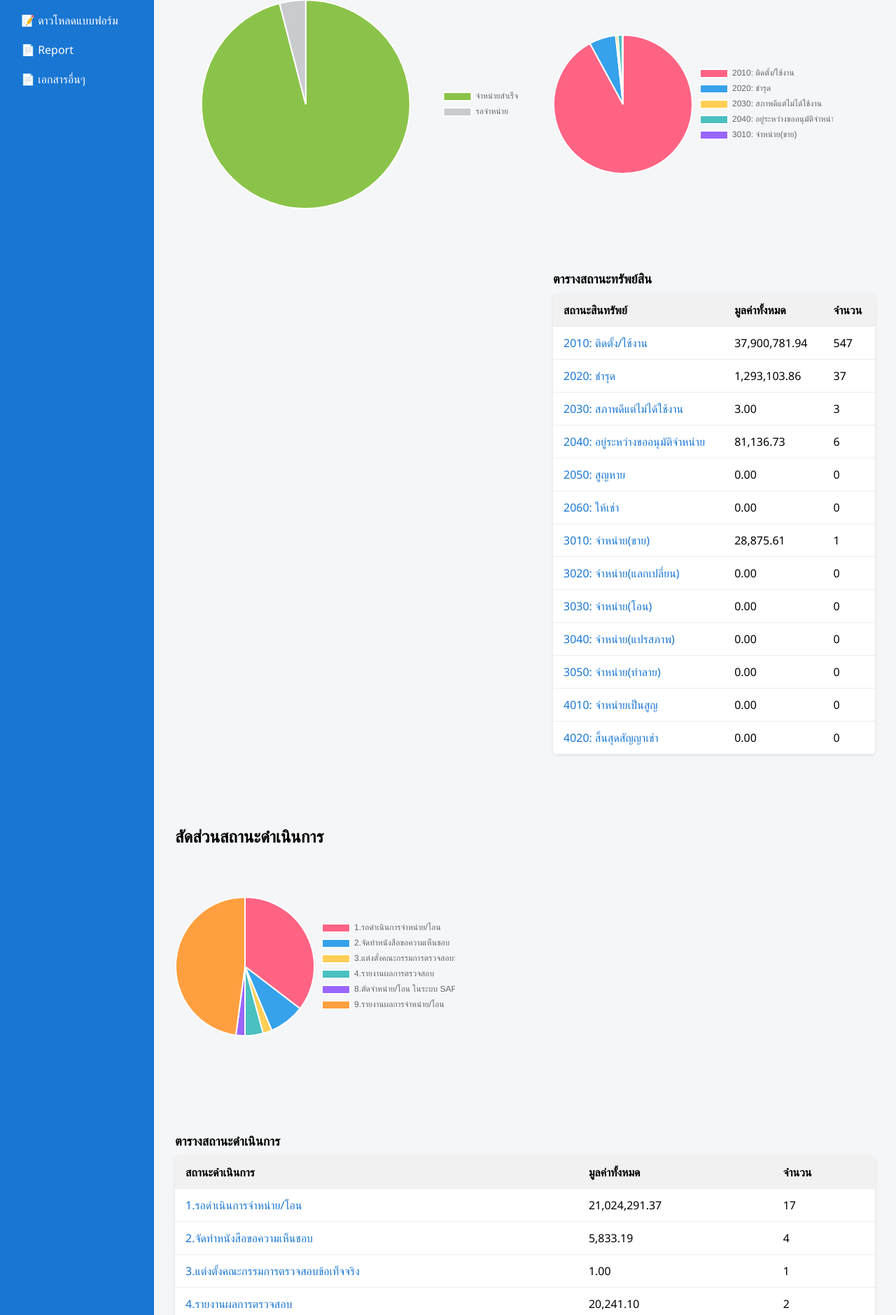
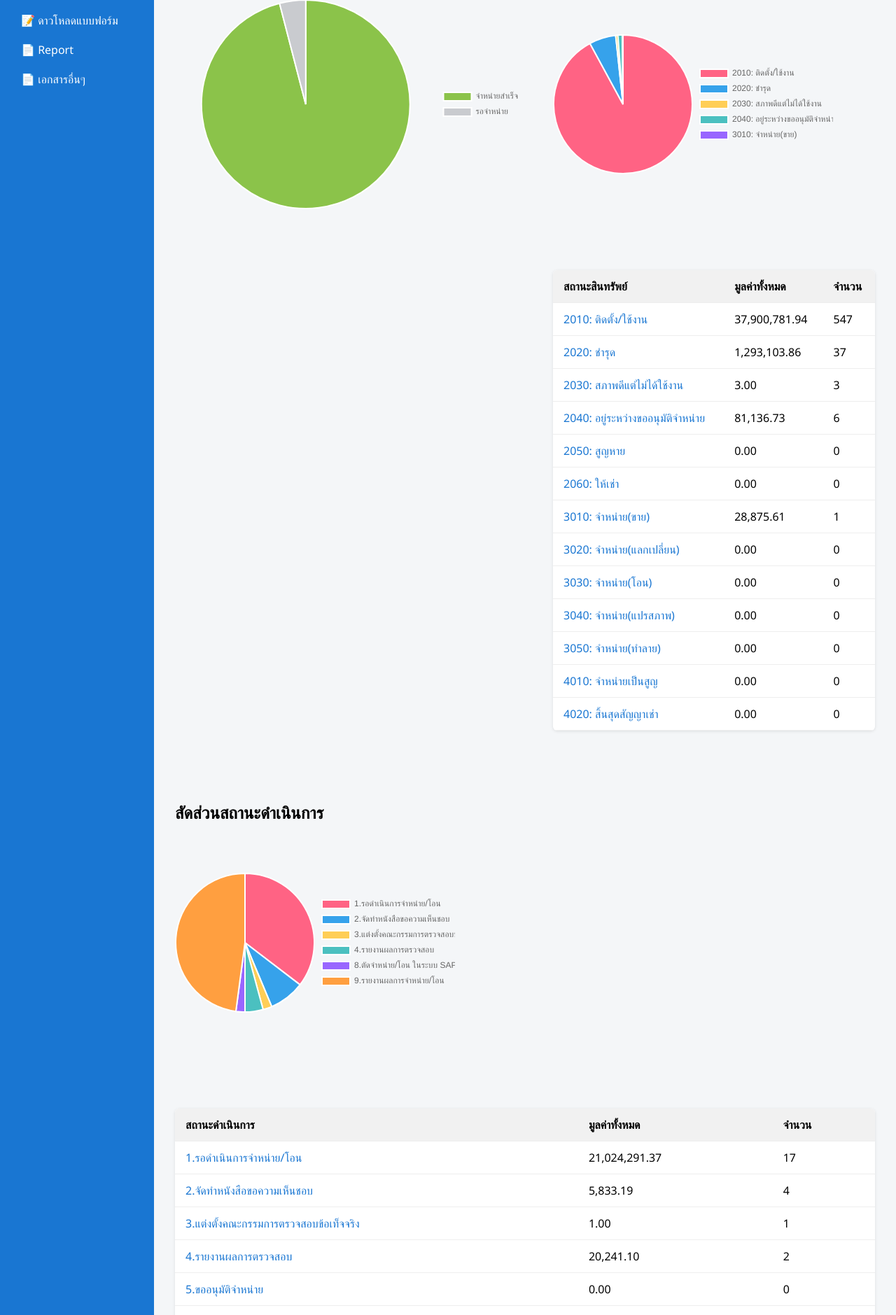
Before and after one commit to nookdanger/1bath-ngao, a FastAPI app: page /main in a window 1280 px wide. Shown: the part 160-2039 px from the top of the page at 70% size. Run offline with FastAPI, Linux system fonts and the light colour scheme; data comes from the database, SQL or seed files in the repository.

Commit message:
del หัวตาราง

```diff
--- a/templates/main.html
+++ b/templates/main.html
@@ -204,7 +204,7 @@
             </div>
           </div>
           <div class="chart-box">
-            <h3>ตารางสถานะทรัพย์สิน</h3>
+
             <table>
               <thead>
                 <tr>
@@ -237,7 +237,7 @@
             </div>
           </div>
           <div class="chart-box">
-            <h3>ตารางสถานะดำเนินการ</h3>
+
             <table>
               <thead>
                 <tr>
```
